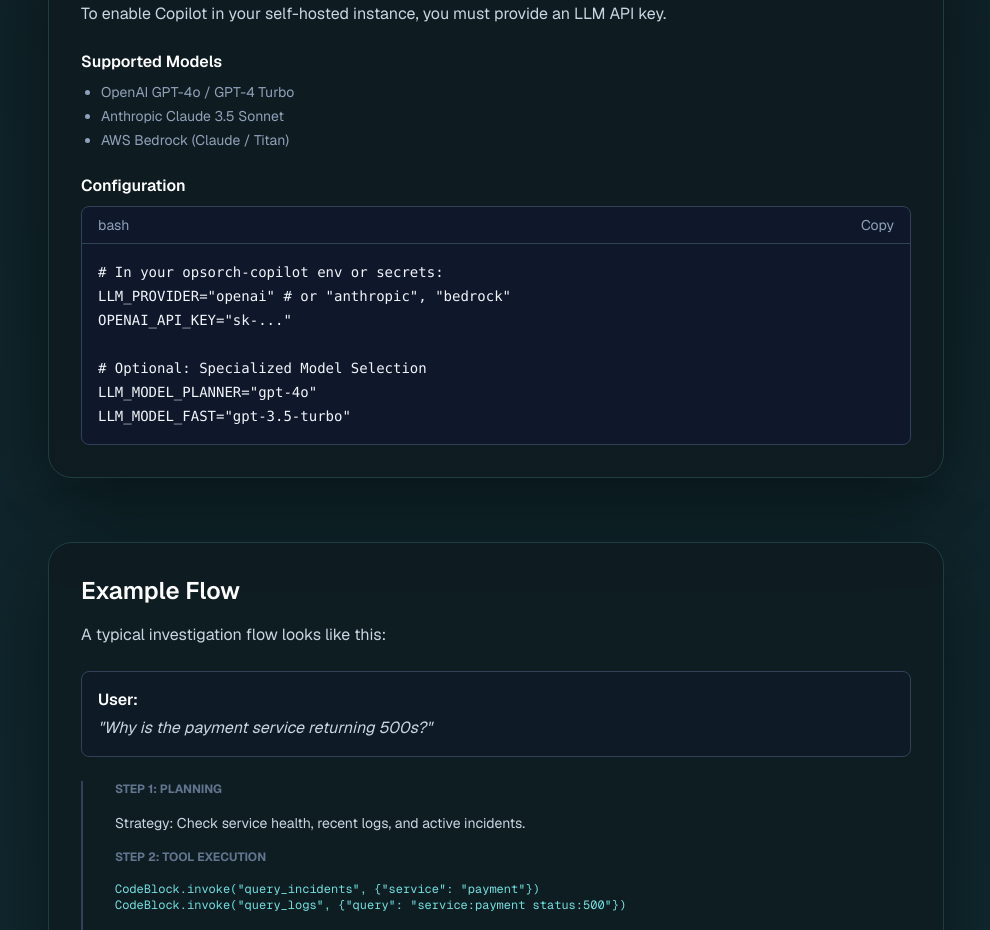
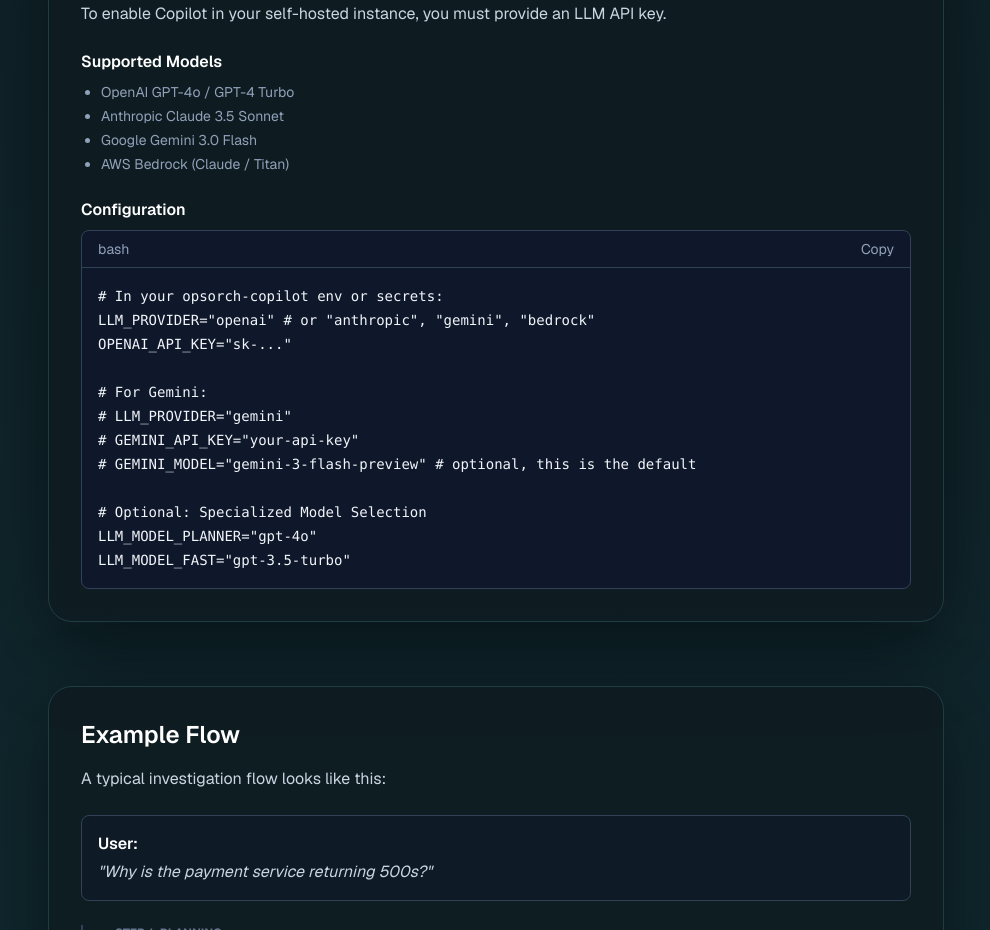
Before and after one commit to OpsOrch/opsorch-com, a Next.js app: page /docs/copilot in a window 1280 px wide. Shown: the part 2180-3110 px from the top of the page, without its empty margins (144-1134 px from the left). Built offline with nearby package versions, Linux system fonts and the light colour scheme.

Commit message:
Added copilot LLM provider

```diff
--- a/app/docs/copilot/page.tsx
+++ b/app/docs/copilot/page.tsx
@@ -157,14 +157,20 @@
                         <ul className="list-disc pl-5 text-sm text-slate-400 mb-6 space-y-1">
                             <li>OpenAI GPT-4o / GPT-4 Turbo</li>
                             <li>Anthropic Claude 3.5 Sonnet</li>
+                            <li>Google Gemini 3.0 Flash</li>
                             <li>AWS Bedrock (Claude / Titan)</li>
                         </ul>
 
                         <h3 className="font-semibold text-white mb-2">Configuration</h3>
                         <CodeBlock language="bash">
                             {`# In your opsorch-copilot env or secrets:
-LLM_PROVIDER="openai" # or "anthropic", "bedrock"
+LLM_PROVIDER="openai" # or "anthropic", "gemini", "bedrock"
 OPENAI_API_KEY="sk-..."
+
+# For Gemini:
+# LLM_PROVIDER="gemini"
+# GEMINI_API_KEY="your-api-key"
+# GEMINI_MODEL="gemini-3-flash-preview" # optional, this is the default
 
 # Optional: Specialized Model Selection
 LLM_MODEL_PLANNER="gpt-4o"
```
